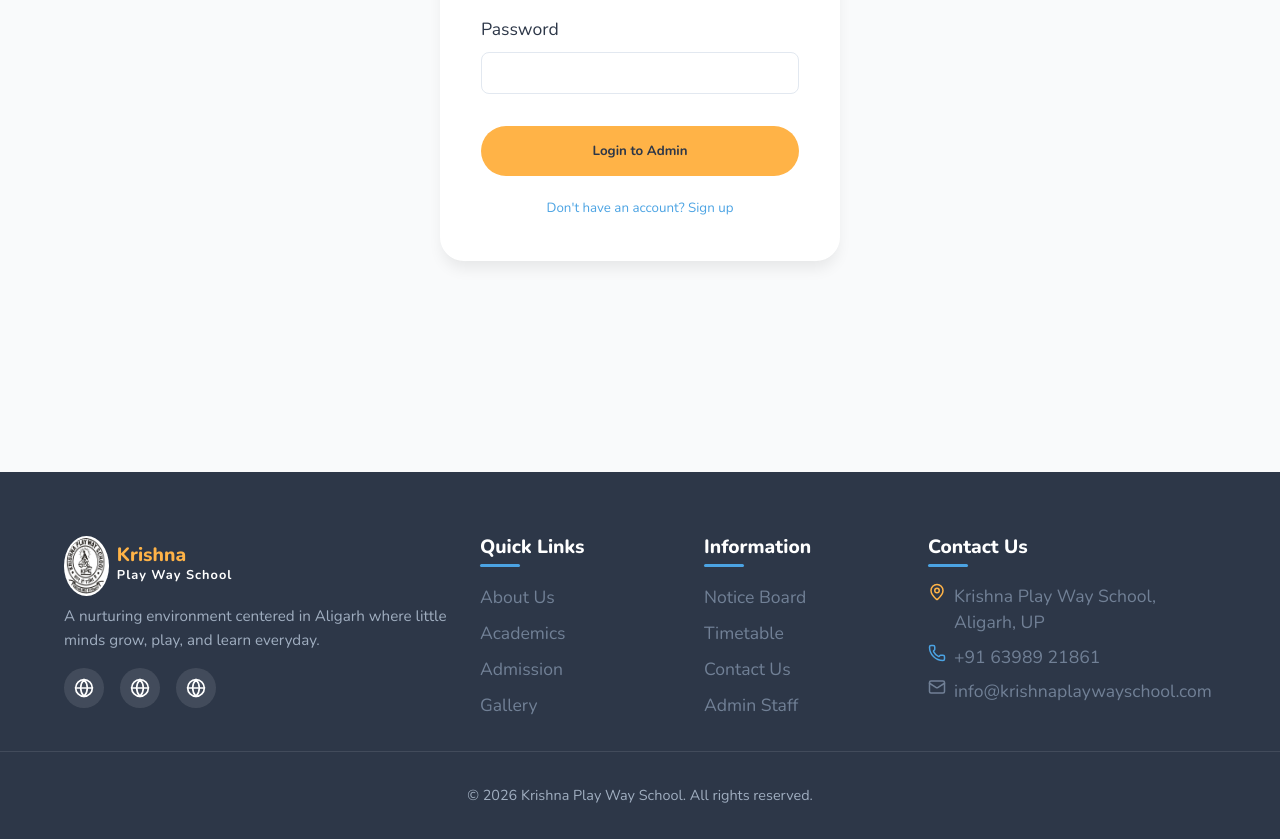
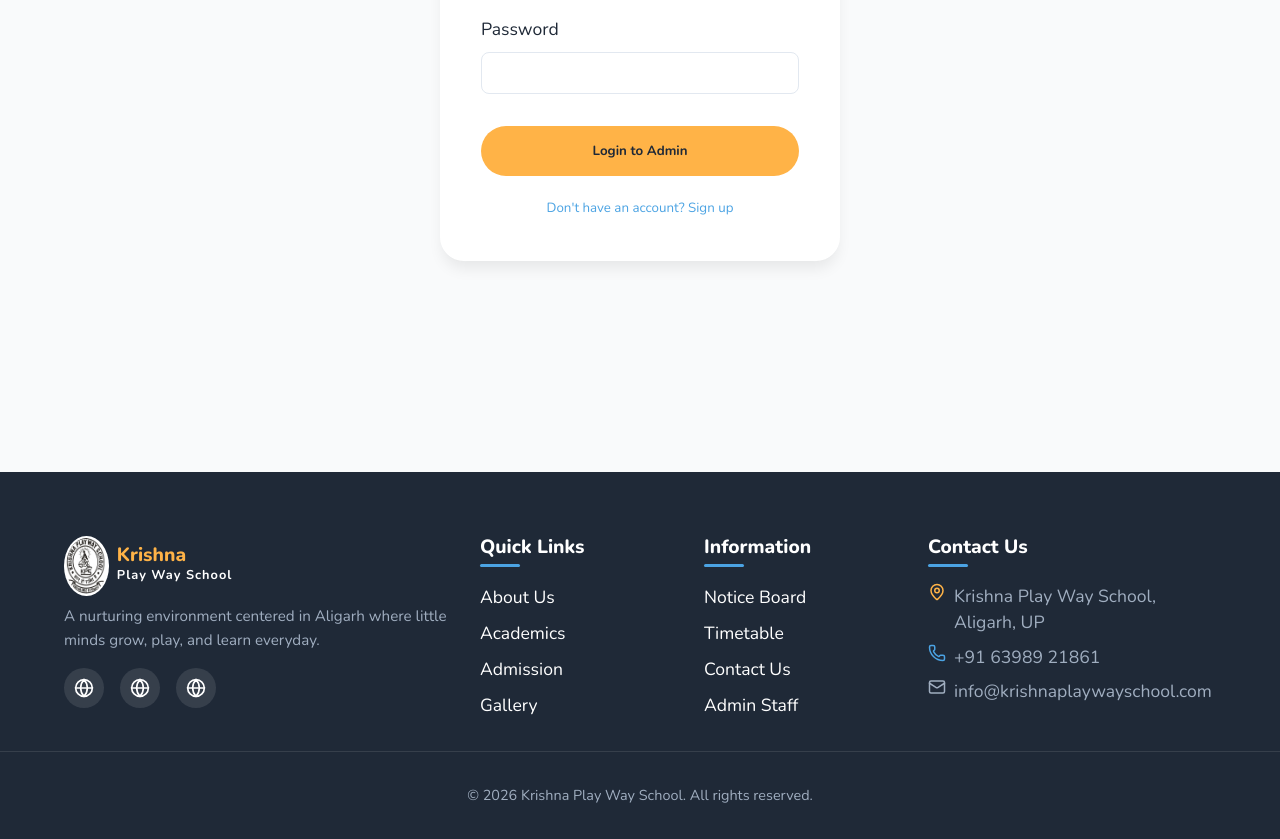
Before and after one commit to Abhishekasd/krishna-play-way-school, a React (Vite) app: page /admin in a window 1280 px wide. Shown: the part 330-1169 px from the top of the page. Built offline with nearby package versions, Linux system fonts and the light colour scheme.

Commit message:
Fix dark mode visibility and contrast issues across all pages

```diff
--- a/src/components/Footer.css
+++ b/src/components/Footer.css
@@ -1,7 +1,12 @@
 .footer {
-  background-color: var(--color-text-dark);
+  background-color: var(--color-always-dark);
+  color: var(--color-always-light);
   padding: 4rem 0 2rem;
   margin-top: 4rem;
+}
+
+[data-theme='dark'] .footer {
+  background-color: #0b0f1a; /* Even darker for dark theme footer */
 }
 
 .footer-grid {
@@ -10,16 +15,18 @@
   gap: 2rem;
 }
 
-.footer-brand h2 {
+.footer-brand h2, .footer-title {
   color: var(--color-primary);
   margin: 0;
   line-height: 1;
+  font-size: 1.5rem;
 }
 
-.footer-brand p {
-  color: white;
+.footer-brand p, .footer-brand-p {
+  color: var(--color-always-light);
   font-weight: 700;
   letter-spacing: 1px;
+  font-size: 0.9rem;
 }
 
 .footer-desc {
@@ -35,7 +42,7 @@
   display: flex;
   align-items: center;
   justify-content: center;
-  color: white;
+  color: var(--color-always-light);
   transition: var(--transition-fast);
 }
 
@@ -45,7 +52,7 @@
 }
 
 .footer h3 {
-  color: white;
+  color: var(--color-always-light);
   margin-bottom: 1.5rem;
   font-size: 1.2rem;
   position: relative;
--- a/src/components/Footer.jsx
+++ b/src/components/Footer.jsx
@@ -5,7 +5,7 @@ import './Footer.css';
 
 const Footer = () => {
   return (
-    <footer className="footer bg-text-dark text-white">
+    <footer className="footer">
       <div className="container footer-grid">
         <div className="footer-col">
           <div className="footer-brand flex items-center gap-sm">
--- a/src/components/Navbar.css
+++ b/src/components/Navbar.css
@@ -8,7 +8,7 @@
 
 .top-bar {
   background-color: var(--color-secondary);
-  color: white;
+  color: var(--color-always-light);
   padding: 0.5rem 0;
 }
 
@@ -18,7 +18,7 @@
 
 .top-btn {
   background-color: var(--color-primary);
-  color: var(--color-text-dark);
+  color: var(--color-always-dark);
   padding: 0.2rem 0.8rem;
   border-radius: var(--border-radius-pill);
   font-weight: 700;
@@ -55,7 +55,7 @@
 .brand-text p {
   font-size: clamp(0.6rem, 1.5vw, 0.8rem);
   margin: 0;
-  color: var(--color-text-light);
+  color: var(--color-text-muted);
   font-weight: 700;
   letter-spacing: 1px;
 }
@@ -66,7 +66,7 @@
 
 .nav-link {
   font-weight: 600;
-  color: var(--color-text-dark);
+  color: var(--color-text-main);
   position: relative;
   transition: var(--transition-fast);
 }
@@ -101,18 +101,18 @@
   left: 0;
   width: 100%;
   padding: 1rem 0;
-  border-top: 1px solid #edf2f7;
+  border-top: 1px solid var(--color-border);
 }
 
 .mobile-link {
   display: block;
   padding: 0.8rem 1.5rem;
   font-weight: 600;
-  color: var(--color-text-dark);
+  color: var(--color-text-main);
 }
 
 .mobile-link:hover, .mobile-link.active {
-  background-color: #ebf8ff;
+  background-color: var(--color-surface-mixed);
   color: var(--color-secondary);
 }
 
--- a/src/index.css
+++ b/src/index.css
@@ -2,15 +2,23 @@
 
 :root {
   /* Play Way Color Palette */
-  --color-primary: #FFB347; /* Warm bright yellow/orange (sunshine) */
-  --color-secondary: #4BA3E3; /* Playful sky blue */
-  --color-tertiary: #FF6B6B; /* Soft red for accents */
-  --color-accent: #88D49E; /* Mint green for success/positive actions */
+  --color-primary: #FFB347;
+  --color-secondary: #4BA3E3;
+  --color-tertiary: #FF6B6B;
+  --color-accent: #88D49E;
 
-  --color-background: #F9FAFB; /* Off-white for background */
+  /* Theme-aware Backgrounds */
+  --color-background: #F9FAFB;
   --color-surface: #FFFFFF;
-  --color-text-dark: #2D3748; /* Soft dark for text readability */
-  --color-text-light: #718096;
+  --color-surface-mixed: #F3F4F6;
+
+  /* Theme-aware Text (Flippers) */
+  --color-text-main: #1F2937;  /* High contrast dark for text */
+  --color-text-muted: #6B7280; /* Muted gray */
+
+  /* Constants (Colors that don't flip) */
+  --color-always-dark: #1F2937;
+  --color-always-light: #FFFFFF;
   --color-border: #e2e8f0;
 
   --color-primary-hover: #FFA21A;
@@ -19,7 +27,7 @@
   /* Typography */
   --font-main: 'Nunito', sans-serif;
 
-  /* Fluid Typography (Responsive by default) */
+  /* Fluid Typography */
   --text-h1: clamp(2rem, 5vw + 1rem, 3.5rem);
   --text-h2: clamp(1.5rem, 4vw + 1rem, 2.5rem);
   --text-h3: clamp(1.2rem, 3vw + 1rem, 1.8rem);
@@ -36,24 +44,25 @@
   --shadow-lg: 0 20px 25px -5px rgba(0, 0, 0, 0.1);
   --shadow-hover: 0 15px 30px -5px rgba(75, 163, 227, 0.2);
 
-  --shadow-hover: 0 15px 30px -5px rgba(75, 163, 227, 0.2);
-
   --transition-fast: 0.2s ease-in-out;
   --transition-normal: 0.3s ease-in-out;
 }
 
 [data-theme='dark'] {
-  --color-background: #111827; /* Dark charcoal/blue */
-  --color-surface: #1F2937;    /* Slate blue/dark */
-  --color-text-dark: #F9FAFB;  /* Near white */
-  --color-text-light: #9CA3AF; /* Muted gray for dark mode */
-  --color-border: #374151;
+  --color-background: #0F172A; /* Slate 900 */
+  --color-surface: #1E293B;    /* Slate 800 */
+  --color-surface-mixed: #334155;
+
+  --color-text-main: #F8FAFC;  /* Slate 50 */
+  --color-text-muted: #94A3B8; /* Slate 400 */
+
+  --color-border: #334155;
 
   --shadow-sm: 0 4px 6px -1px rgba(0, 0, 0, 0.3);
   --shadow-md: 0 10px 15px -3px rgba(0, 0, 0, 0.4);
   --shadow-lg: 0 20px 25px -5px rgba(0, 0, 0, 0.5);
 
-  --glass-bg: rgba(31, 41, 55, 0.8);
+  --glass-bg: rgba(30, 41, 59, 0.8);
   --glass-border: rgba(255, 255, 255, 0.1);
 }
 
@@ -66,7 +75,7 @@
 body {
   font-family: var(--font-main);
   background-color: var(--color-background);
-  color: var(--color-text-dark);
+  color: var(--color-text-main);
   font-size: var(--text-body);
   line-height: 1.6;
   -webkit-font-smoothing: antialiased;
@@ -125,6 +134,9 @@ h3 { font-size: var(--text-h3); }
 .gap-md { gap: 1rem; }
 .gap-lg { gap: 2rem; }
 
+.text-always-light { color: var(--color-always-light) !important; }
+.text-always-dark { color: var(--color-always-dark) !important; }
+
 /* Responsive Grid */
 .responsive-grid {
   display: grid;
@@ -177,10 +189,10 @@ h3 { font-size: var(--text-h3); }
 }
 
 .glass-panel {
-  background: rgba(255, 255, 255, 0.8);
+  background: var(--glass-bg, rgba(255, 255, 255, 0.8));
   backdrop-filter: blur(12px);
   -webkit-backdrop-filter: blur(12px);
-  border: 1px solid rgba(255, 255, 255, 0.5);
+  border: 1px solid var(--glass-border, rgba(255, 255, 255, 0.5));
   box-shadow: var(--shadow-md);
 }
 
--- a/src/pages/Gallery.jsx
+++ b/src/pages/Gallery.jsx
@@ -40,8 +40,8 @@ const Gallery = () => {
             onClick={() => setActiveCategory(cat)}
             style={{
               backgroundColor: activeCategory === cat ? 'var(--color-secondary)' : 'var(--color-surface)',
-              color: activeCategory === cat ? 'white' : 'var(--color-text-dark)',
-              border: '1px solid #e2e8f0',
+              color: activeCategory === cat ? 'var(--color-always-light)' : 'var(--color-text-muted)',
+              border: '1px solid var(--color-border)',
               padding: '0.4rem 1.2rem',
               borderRadius: '9999px',
               fontWeight: 'bold',
--- a/src/pages/Home.jsx
+++ b/src/pages/Home.jsx
@@ -4,14 +4,14 @@ import { motion } from 'framer-motion';
 const Home = () => {
   return (
     <div className="home-page">
-      <section className="hero bg-secondary text-center" style={{ padding: '6rem 1rem', color: 'white' }}>
+      <section className="hero bg-secondary text-center" style={{ padding: '6rem 1rem', color: 'var(--color-always-light)' }}>
         <motion.div
           initial={{ opacity: 0, y: 20 }}
           animate={{ opacity: 1, y: 0 }}
           transition={{ duration: 0.5 }}
           className="container"
         >
-          <h1 style={{ color: 'white', marginBottom: '1rem' }}>Welcome to Krishna Play Way School</h1>
+          <h1 style={{ color: 'var(--color-always-light)', marginBottom: '1rem' }}>Welcome to Krishna Play Way School</h1>
           <p style={{ marginBottom: '2rem' }}>Where Every Child Blossoms</p>
           <button className="top-btn" style={{ padding: '1rem 2.5rem' }}>Enroll Now</button>
         </motion.div>
--- a/src/pages/Timetable.jsx
+++ b/src/pages/Timetable.jsx
@@ -42,8 +42,8 @@ const Timetable = () => {
             className={`top-btn`}
             style={{
               backgroundColor: selectedClass === c ? 'var(--color-primary)' : 'var(--color-surface)',
-              color: selectedClass === c ? 'var(--color-text-dark)' : 'var(--color-text-light)',
-              border: '1px solid #e2e8f0',
+              color: selectedClass === c ? 'var(--color-always-light)' : 'var(--color-text-muted)',
+              border: '1px solid var(--color-border)',
               padding: '0.4rem 1.2rem',
             }}
           >
@@ -60,7 +60,7 @@ const Timetable = () => {
         ) : (
           <table style={{ width: '100%', minWidth: '600px', borderCollapse: 'collapse', textAlign: 'center' }}>
             <thead>
-              <tr style={{ backgroundColor: 'var(--color-secondary)', color: 'white' }}>
+              <tr style={{ backgroundColor: 'var(--color-secondary)', color: 'var(--color-always-light)' }}>
                 <th style={{ padding: '1rem', borderRadius: '10px 0 0 0' }}>Time</th>
                 <th style={{ padding: '1rem' }}>Monday</th>
                 <th style={{ padding: '1rem' }}>Tuesday</th>
@@ -78,7 +78,7 @@ const Timetable = () => {
                   <tr key={row.id} style={{ borderBottom: '1px solid #edf2f7' }}>
                     <td style={{ padding: '1rem', fontWeight: 'bold' }}>{row.time_slot}</td>
                     {isHighlight ? (
-                      <td style={{ padding: '1rem', backgroundColor: '#fcf0ed' }} colSpan={5}>{row.monday}</td>
+                      <td style={{ padding: '1rem', backgroundColor: 'rgba(255, 179, 71, 0.1)' }} colSpan={5}>{row.monday}</td>
                     ) : (
                       <>
                         <td style={{ padding: '1rem' }}>{row.monday}</td>
```
Also changed, not shown: src/pages/Admin.jsx (+7 -7 lines), src/pages/Contact.jsx (+6 -6 lines).
